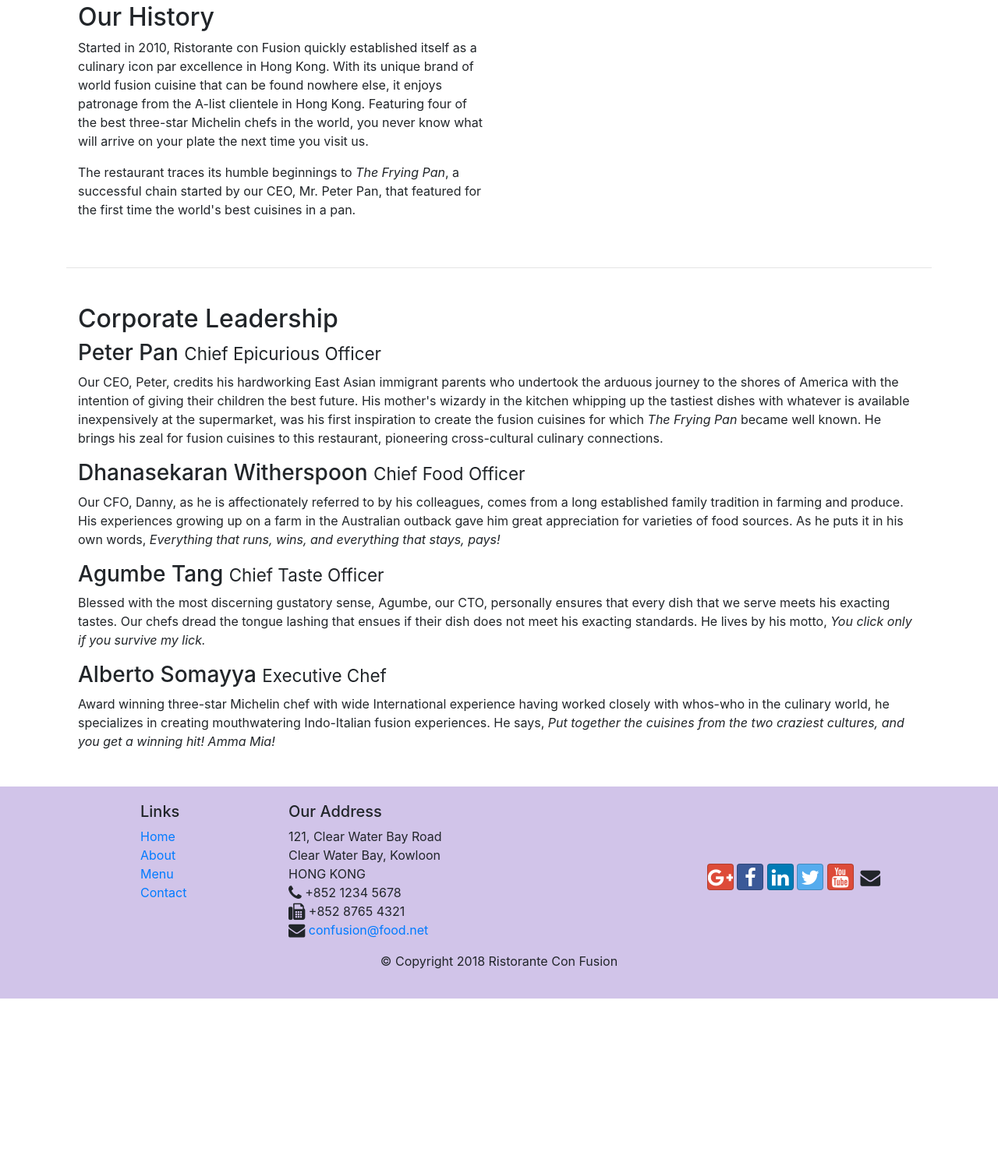
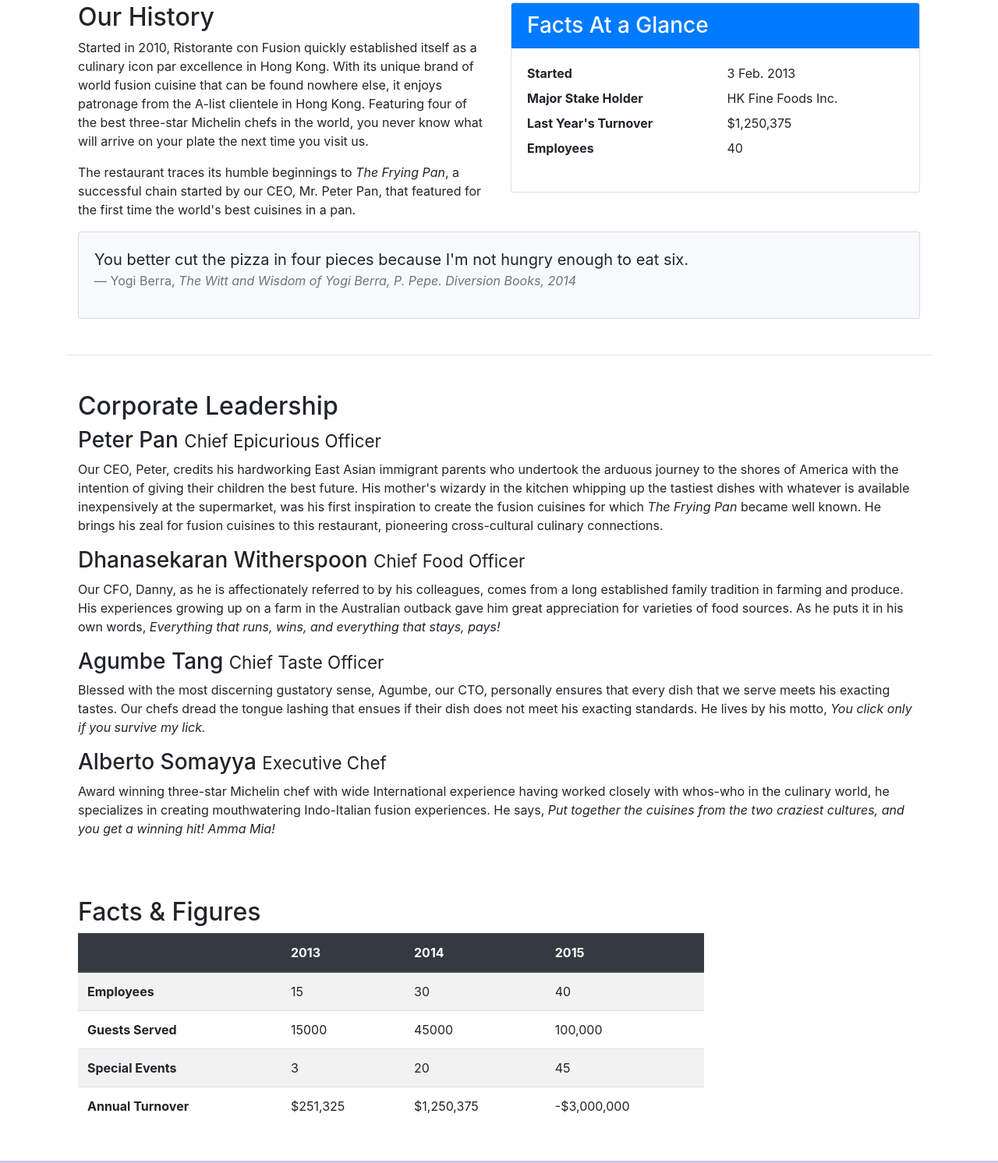
Before and after one commit to XmnmnX/Bootstrap, a website: page aboutus.html in a window 1280 px wide. Shown: the part 552-2044 px from the top of the page at 78% size. Before the commit the page ends 1833 px from the top, so only its background shows below. Drawn offline with nearby package versions, Linux system fonts and the light colour scheme.

Commit message:
Tables and Cards

```diff
--- a/aboutus.html
+++ b/aboutus.html
@@ -66,16 +66,39 @@
                 <p>Started in 2010, Ristorante con Fusion quickly established itself as a culinary icon par excellence in Hong Kong. With its unique brand of world fusion cuisine that can be found nowhere else, it enjoys patronage from the A-list clientele in Hong Kong.  Featuring four of the best three-star Michelin chefs in the world, you never know what will arrive on your plate the next time you visit us.</p>
                 <p>The restaurant traces its humble beginnings to <em>The Frying Pan</em>, a successful chain started by our CEO, Mr. Peter Pan, that featured for the first time the world's best cuisines in a pan.</p>
 
+            </div>
+            <div class="col-sm">
+                <div class="card">
+                    <h3 class="card-header bg-primary text-white">Facts At a Glance</h3>
+                    <div class="card-body">
+                        <dl class="row">
+                            <dt class="col-6">Started</dt>
+                            <dd class="col-6">3 Feb. 2013</dd>
+                            <dt class="col-6">Major Stake Holder</dt>
+                            <dd class="col-6">HK Fine Foods Inc.</dd>
+                            <dt class="col-6">Last Year's Turnover</dt>
+                            <dd class="col-6">$1,250,375</dd>
+                            <dt class="col-6">Employees</dt>
+                            <dd class="col-6">40</dd>
 
+                        </dl>
+                    </div>
+                </div>
             </div>
-
-            <div>
-
+            <div class="col-12">
+                <div class="card card-body bg-light">
+                    <blockquote class="blockquote">
+                        <p class="mb-0">You better cut the pizza in four pieces
+                            because I'm not hungry enough to eat six.
+                        </p>
+                        <footer class="blockquote-footer">Yogi Berra,
+                            <cite title="Source Title">The Witt and  Wisdom of Yogi Berra, P. Pepe. Diversion Books, 2014</cite>
+                        </footer>
+                    </blockquote>
+                </div>
             </div>
         </div>
-            <div>
-                <hr>
-            </div>
+            <hr>
 
         <div class="row row-content">
 
@@ -91,7 +114,54 @@
                 <p class="d-none d-sm-block">Award winning three-star Michelin chef with wide International experience having worked closely with whos-who in the culinary world, he specializes in creating mouthwatering Indo-Italian fusion experiences. He says, <em>Put together the cuisines from the two craziest cultures, and you get a winning hit! Amma Mia!</em></p>
             </div>
        </div>
+       <div class="row row-content">
+           <div class="col-12 col-sm-9">
+            <h2>Facts &amp; Figures</h2>
+            <div class="table-responsive">
+                <table class="table table-striped">
+                    <thead class="thead-dark">
+                        <tr>
+                            <th>&nbsp;</th>
+                            <th>2013</th>
+                            <th>2014</th>
+                            <th>2015</th>
+                        </tr>
+                    </thead>
+                    <tbody>
+                        <tr>
+                            <th>Employees</th>
+                            <td>15</td>
+                            <td>30</td>
+                            <td>40</td>
+                        </tr>
 
+                        <tr>
+                            <th>Guests Served</th>
+                            <td>15000</td>
+                            <td>45000</td>
+                            <td>100,000</td>
+                        </tr>
+
+                        <tr>
+                            <th>Special Events</th>
+                            <td>3</td>
+                            <td>20</td>
+                            <td>45</td>
+                        </tr>
+
+                        <tr>
+                            <th>Annual Turnover</th>
+                            <td>$251,325</td>
+                            <td>$1,250,375</td>
+                            <td>-$3,000,000</td>
+                        </tr>
+
+                    </tbody>
+                </table>
+            </div>
+           </div>
+           <div class="col-12 col-sm-3"></div>
+       </div>
     </div>
 
     <footer class="footer">
```
